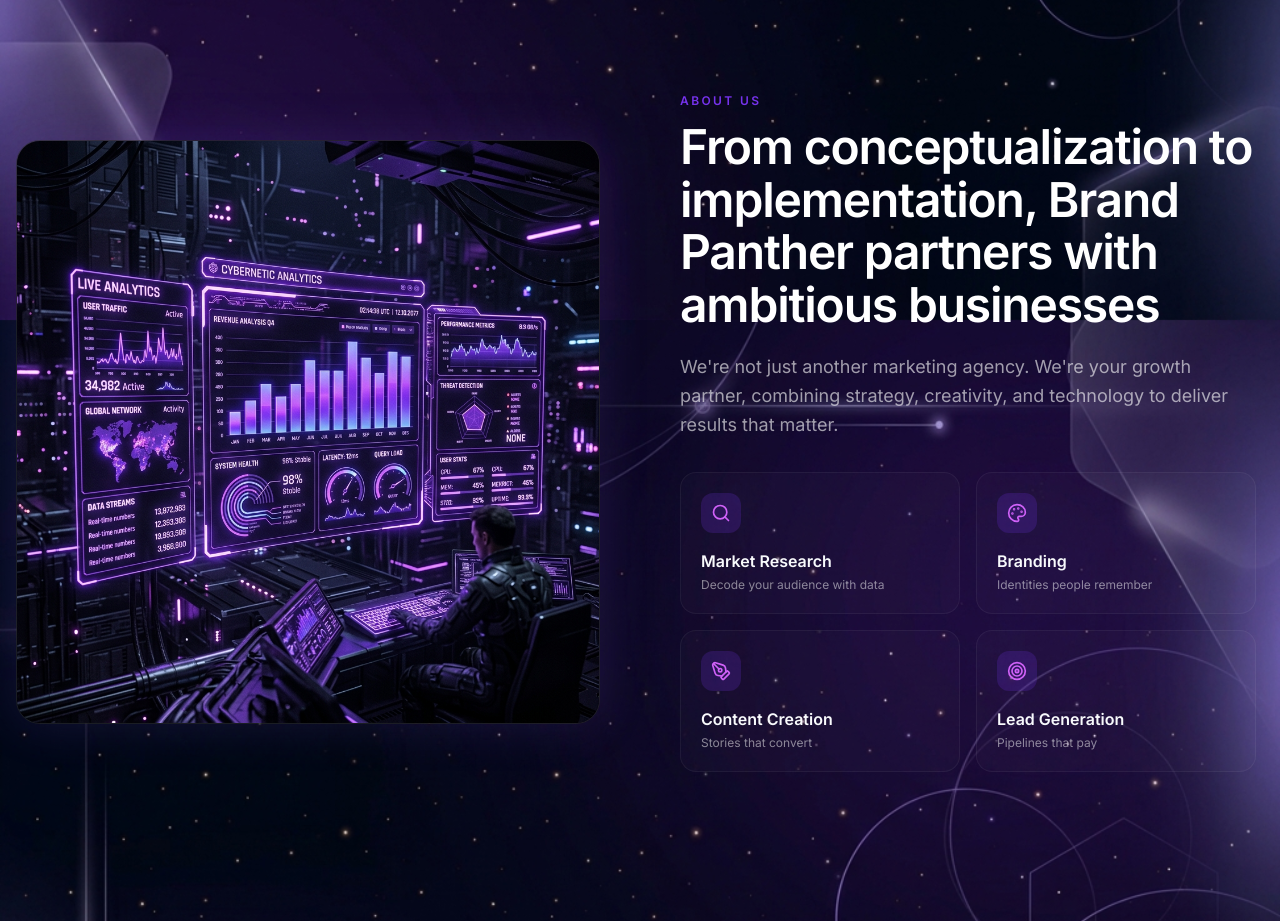
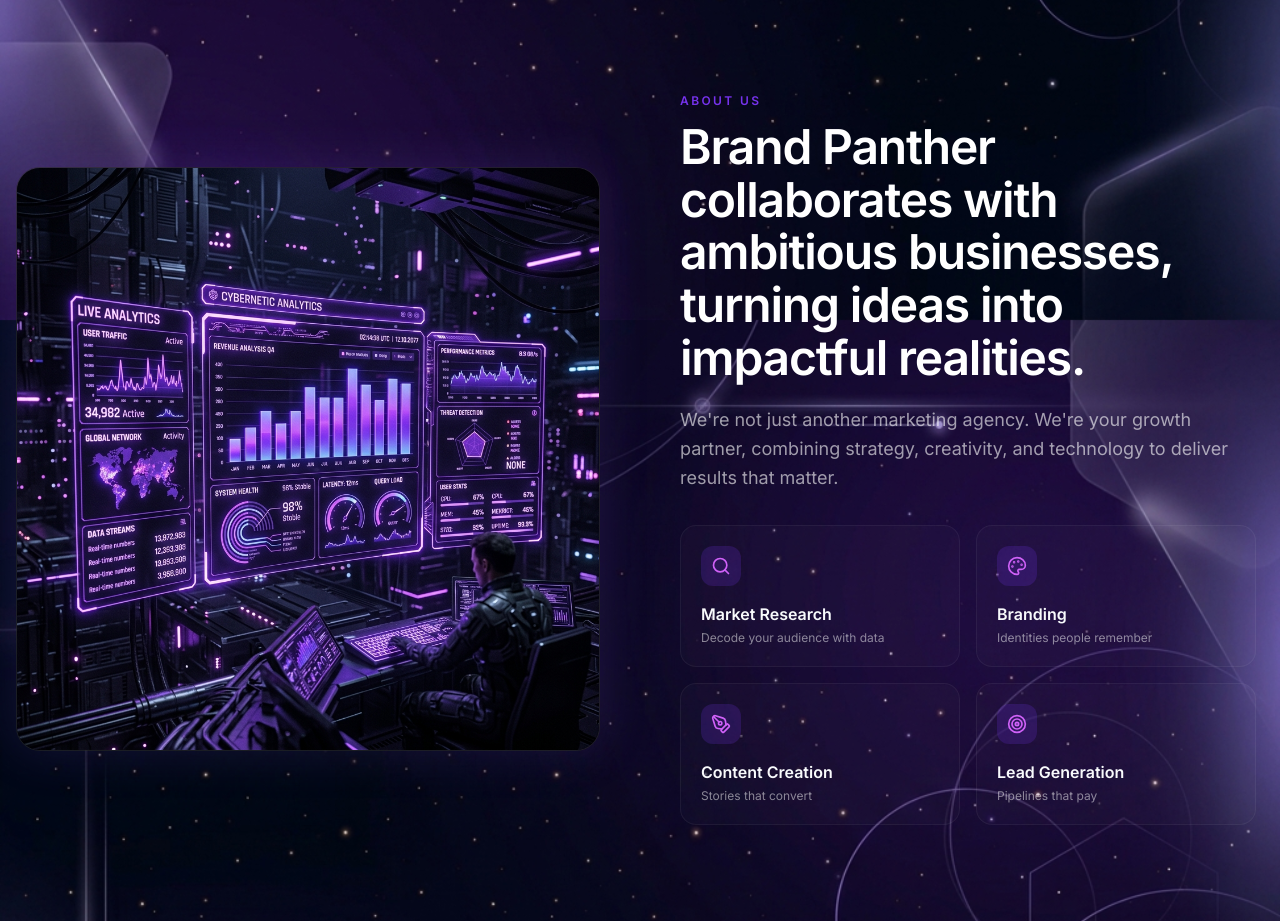
Before and after one commit to chandhirasekar/brandpanther, a Next.js app: page / in a window 1280 px wide. Shown: the part 960-1881 px from the top of the page. Built offline with nearby package versions, Linux system fonts and the light colour scheme; a web font is replaced by a local one.

Commit message:
Update page.tsx

```diff
--- a/src/app/page.tsx
+++ b/src/app/page.tsx
@@ -123,7 +123,7 @@
                 <div>
                   <h4 className="text-[hsl(262,83%,56%)] text-xs font-bold tracking-[0.2em] uppercase mb-3">About Us</h4>
                   <h2 className="text-3xl md:text-4xl lg:text-5xl leading-[1.1] font-extrabold mb-5 text-white tracking-tight">
-                    From conceptualization to implementation, Brand Panther partners with ambitious businesses
+                   Brand Panther collaborates with ambitious businesses, turning ideas into impactful realities.
                   </h2>
                   <p className="text-white/60 text-base md:text-lg leading-relaxed max-w-xl">
                     We're not just another marketing agency. We're your growth partner, combining strategy, creativity, and technology to deliver results that matter.
```
